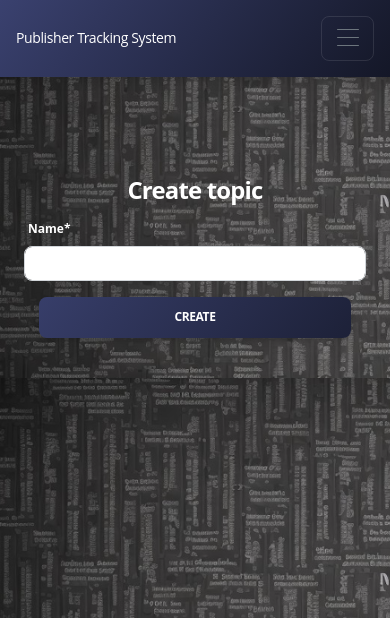
After one commit to vkleshko/Newspaper-Agency, a Django app: page /topics/create/ in a window 390 px wide. The commit adds this page. Shown: the top 618 px of the page. Run offline with Django 5.2, Linux system fonts and the light colour scheme; some libraries are stand-ins or nearby versions.

Commit message:
Created topic_form.html template

```diff
--- /dev/null
+++ b/templates/newspaper_agency/topic_form.html
@@ -0,0 +1,40 @@
+{% extends "base.html" %}
+{% load crispy_forms_filters %}
+
+{% block content %}
+  <style>
+      body {
+          background-image: url(/static/img/topics/topic.png);
+          background-size: cover;
+          padding-top: 150px;
+          margin: 0;
+      }
+
+      #contact-form label {
+          color: #fff;
+      }
+  </style>
+  <section>
+    <div class="container py-4">
+      <div class="row">
+        <div class="col-lg-7 mx-auto d-flex justify-content-center flex-column">
+          <h3 class="text-center" style="color: #fff">
+            {{ object|yesno:"Update,Create" }} topic
+          </h3>
+          <form action="" id="contact-form" method="post" novalidate>
+            <div class="card-body">
+              {% csrf_token %}
+              {{ form|crispy }}
+              <div class="col-md-12">
+                <button type="submit" class="btn bg-gradient-dark w-100">
+                  {{ object|yesno:"Update,Create" }}
+                </button>
+              </div>
+            </div>
+          </form>
+        </div>
+      </div>
+    </div>
+  </section>
+
+{% endblock %}
--- a/templates/newspaper_agency/topic_list.html
+++ b/templates/newspaper_agency/topic_list.html
@@ -26,7 +26,7 @@
         and search for the ones that interest you.
       </h4>
       <br>
-      <a href="#" style="color: #fff"
+      <a href="{% url 'newspaper_agency:topic-create' %}" style="color: #fff"
       >
         Click here to create
         <i class="fas fa-arrow-right text-sm ms-1"></i>
```
